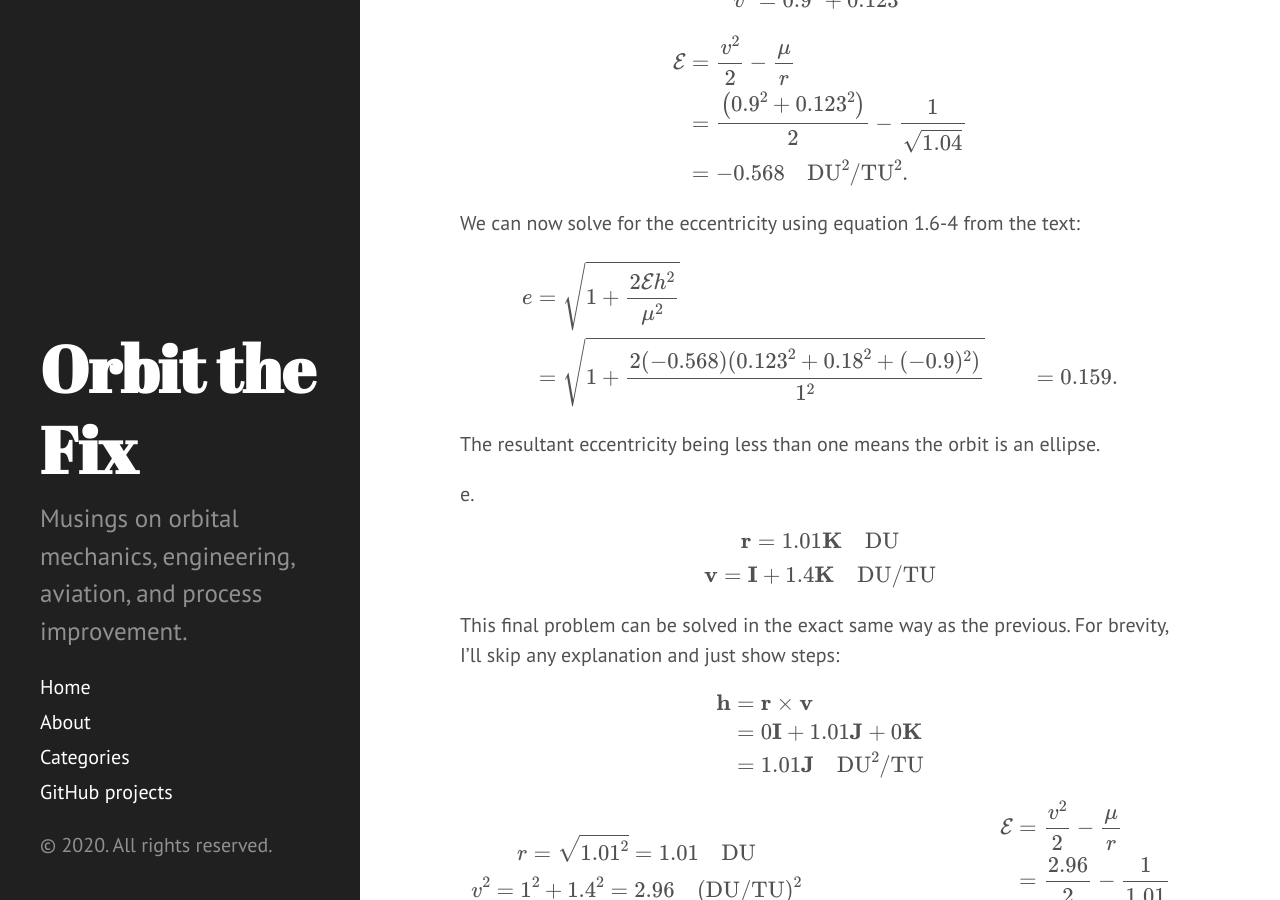
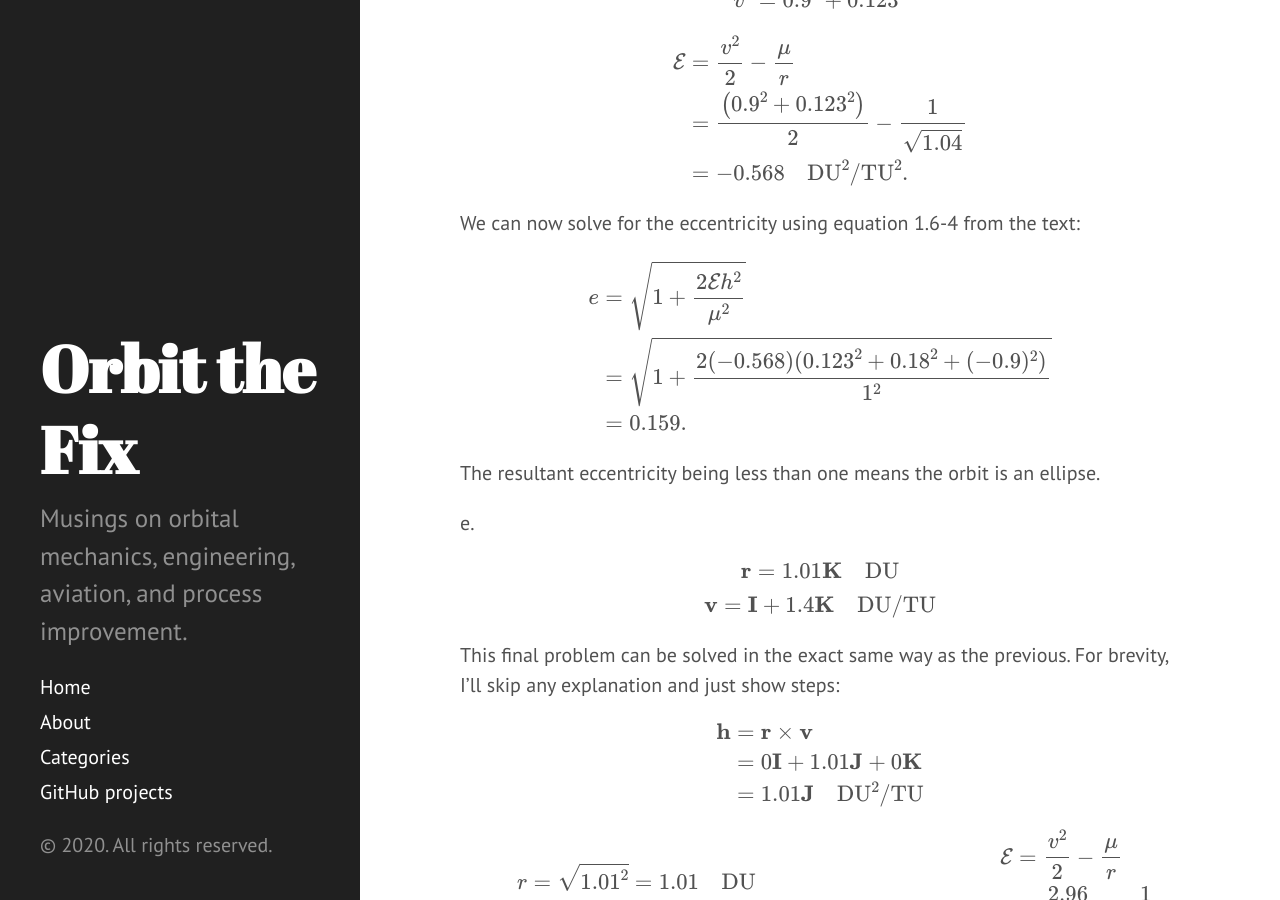
Before and after one commit to orbitthefix/orbitthefix.github.io, a Jekyll site: the page built from _posts/2020-03-28-exercises-from-fundamentals-of-astrodynamics-part-6.md, in a window 1280 px wide and 900 px high, scrolled down 4022 px. Built offline with Jekyll 4.4.1, drawn with Linux system fonts in a browser that asks for light colours.

Commit message:
Mas fixes

```diff
--- a/_posts/2020-03-28-exercises-from-fundamentals-of-astrodynamics-part-6.md
+++ b/_posts/2020-03-28-exercises-from-fundamentals-of-astrodynamics-part-6.md
@@ -214,7 +214,7 @@ We can now solve for the eccentricity using equation 1.6-4 from the text:
 $$
 \begin{align*}
 e &= \sqrt{1 + \frac{2\mathcal{E}h^2}{\mu^2}} \\
-  &= \sqrt{1 + \frac{2(-0.568)(0.123^2 + 0.18^2 + (-0.9)^2)}{1^2}}
+  &= \sqrt{1 + \frac{2(-0.568)(0.123^2 + 0.18^2 + (-0.9)^2)}{1^2}} \\
   &= 0.159.
 \end{align*}
 $$
```
